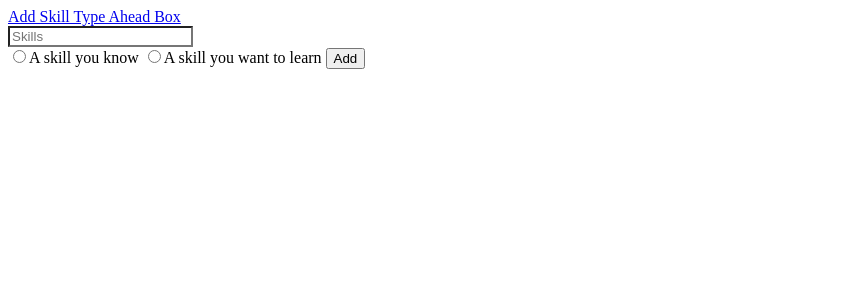
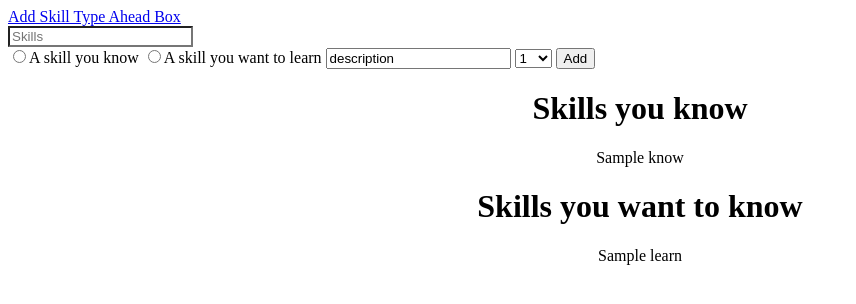
Before and after one commit to bekkblando/skillswap, a Django app: template skillswap/templates/knowskill.html in a window 1280 px wide. Shown: the top 304 px of the page, without its empty margins (0-856 px from the left). Run offline with Django 3.2, Linux system fonts and the light colour scheme; the template is opened without the code that fills it: most values are stand-ins (such as "Sample title", 1, 10 or a date in 2020); some libraries are stand-ins or nearby versions.

Commit message:
Skill adder

```diff
--- a/skillswap/swap/models.py
+++ b/skillswap/swap/models.py
@@ -33,7 +33,7 @@ class SkillKnow(models.Model):
         return "Rank {}, description {}, user {}, skill {}".format(self.rank, self.description, self.user, self.skill)
 
 class SkillLearn(models.Model):
-    rank = models.IntegerField()
+    # rank = models.IntegerField()
     description = models.TextField()
     user = models.ForeignKey(Profile)
     skill = models.ForeignKey(Skill)
--- a/skillswap/swap/views.py
+++ b/skillswap/swap/views.py
@@ -1,5 +1,6 @@
 from django.shortcuts import render_to_response
-from swap.models import Skill
+from django.template import RequestContext
+from swap.models import Skill, Profile, SkillLearn, SkillKnow
 from rest_framework import generics
 from rest_framework import serializers
 from rest_framework import filters
@@ -10,7 +11,29 @@ def home(request):
 
 
 def add_skill(request):
-    return render_to_response("knowskill.html")
+    context = {}
+    print(request.user)
+    profile = Profile.objects.get(user = request.user)
+    if request.POST:
+        print("YO")
+        print(request.user)
+        skilltype = request.POST['skill']
+        name = request.POST['name']
+        eskill = Skill.objects.get(name=name)
+        description = request.POST['description']
+        print(eskill)
+        if eskill:
+            profile = Profile.objects.get(user = request.user)
+            if skilltype == "learn":
+                addskill = SkillLearn.objects.create(description=description, user=profile, skill=eskill)
+                addskill.save()
+            if skilltype == "know":
+                rank = request.POST['rank']
+                addskill = SkillKnow.objects.create(rank = rank , description=description, user=profile, skill=eskill)
+                addskill.save()
+    context['learn'] = profile.learn.all()
+    context['know'] = profile.skills.all()
+    return render_to_response("knowskill.html", context, context_instance=RequestContext(request))
 
 
 
--- a/skillswap/templates/knowskill.html
+++ b/skillswap/templates/knowskill.html
@@ -1,14 +1,35 @@
 {% extends 'base.html' %}
 {% block body %}
 <body>
-<form method="POST">
+<form method="POST">{% csrf_token %}
 <div id="skills">
-  <input class="typeahead" type="text" placeholder="Skills">
+  <input class="typeahead" type="text" placeholder="Skills" name="name">
 </div>
-    <input type="radio">A skill you know</input>
-    <input type="radio">A skill you want to learn</input>
+    <input type="radio" name="skill" value="know">A skill you know</input>
+    <input type="radio" name="skill" value="learn">A skill you want to learn</input>
+    <input type="text" name="description" value="description"/>
+    <select name="rank">
+        <option>1</option>
+        <option>2</option>
+        <option>3</option>
+        <option>4</option>
+        <option>5</option>
+        <option>6</option>
+        <option>7</option>
+        <option>8</option>
+        <option>9</option>
+        <option>10</option>
+
+    </select>
     <button type="submit">Add</button>
     </form>
+<div align="center">
+
+    <h1>Skills you know</h1>
+    {{ know }}
+    <h1>Skills you want to know</h1>
+    {{ learn }}
+</div>
 <script>
 var skills = new Bloodhound({
   datumTokenizer: Bloodhound.tokenizers.obj.whitespace('name'),
```
Also changed, not shown: skillswap/swap/migrations/0004_remove_skilllearn_rank.py (added).
